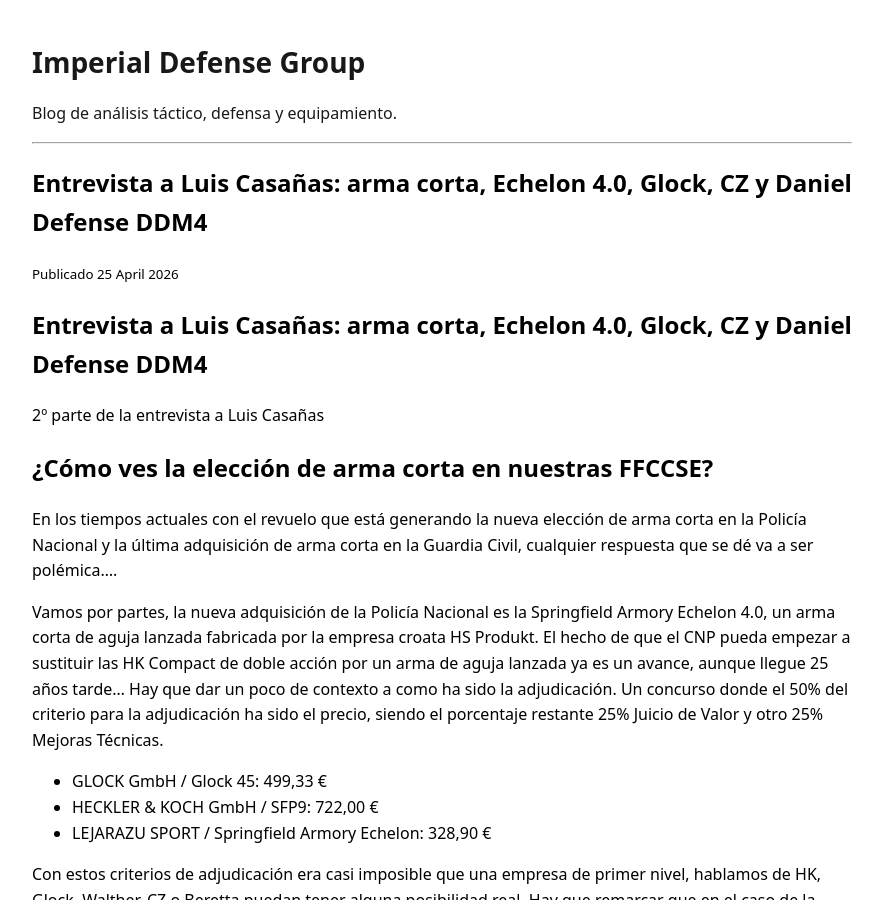
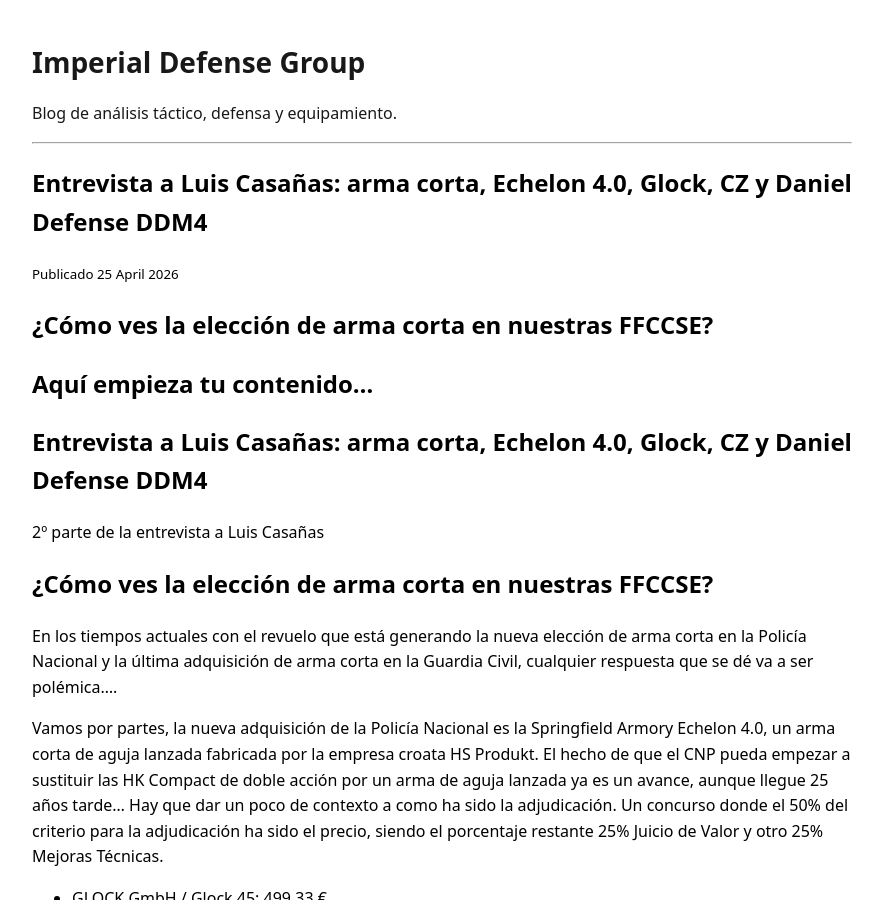
Before and after one commit to imperialdefensegroup/articulos, a Jekyll site: the page built from _posts/2026-04-25-entrevista-luis-casanas-parte-2.md, in a window 1280 px wide and 900 px high. Shown: the whole window, without its empty margins (198-1079 px from the left). Built offline with Jekyll 4.4.1, drawn with Linux system fonts in a browser that asks for light colours.

Commit message:
Update 2026-04-25-entrevista-luis-casanas-parte-2.md

```diff
--- a/_posts/2026-04-25-entrevista-luis-casanas-parte-2.md
+++ b/_posts/2026-04-25-entrevista-luis-casanas-parte-2.md
@@ -2,7 +2,12 @@
 layout: post
 title: "Entrevista a Luis Casañas: arma corta, Echelon 4.0, Glock, CZ y Daniel Defense DDM4"
 date: 2026-04-25
-permalink: /articulos/entrevista-luis-casanas-parte-2/
+permalink: /entrevista-luis-casanas-parte-2/
+---
+
+## ¿Cómo ves la elección de arma corta en nuestras FFCCSE?
+
+Aquí empieza tu contenido...
 ---
 
 # Entrevista a Luis Casañas: arma corta, Echelon 4.0, Glock, CZ y Daniel Defense DDM4
```
